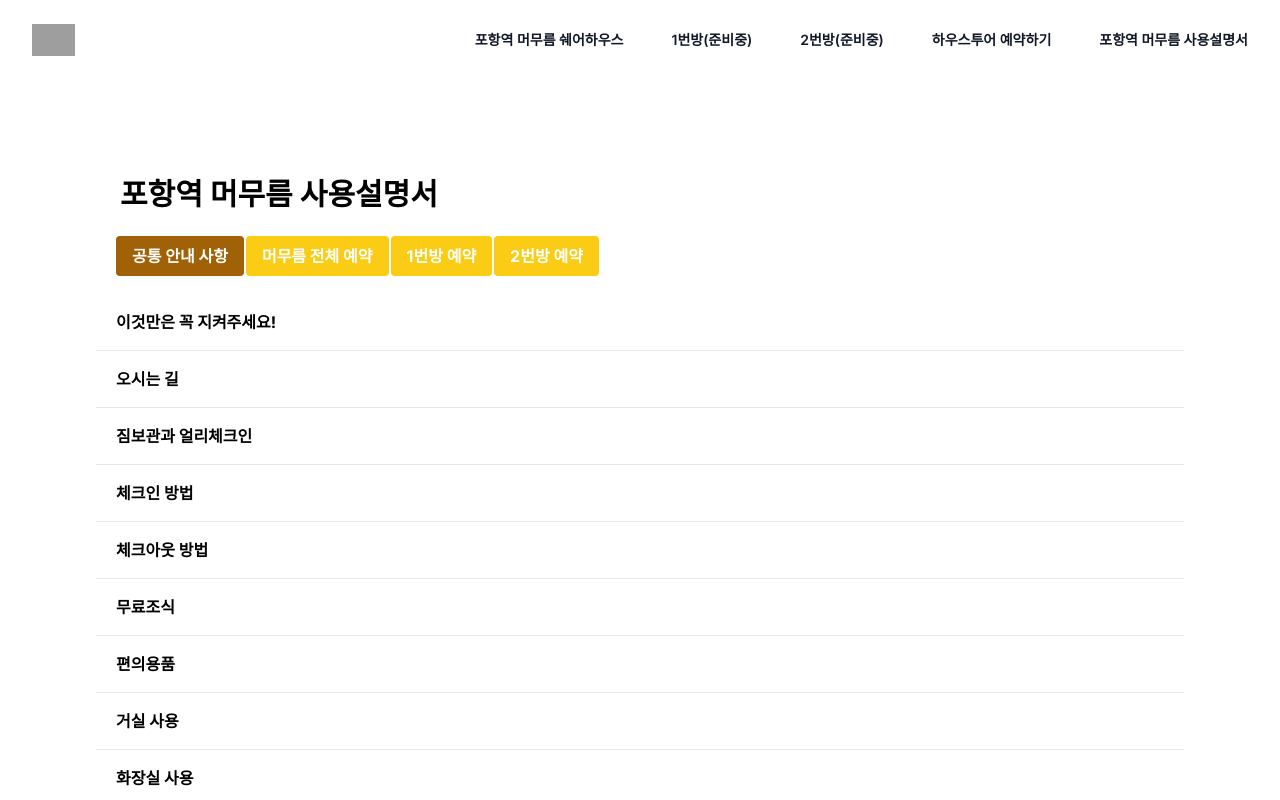
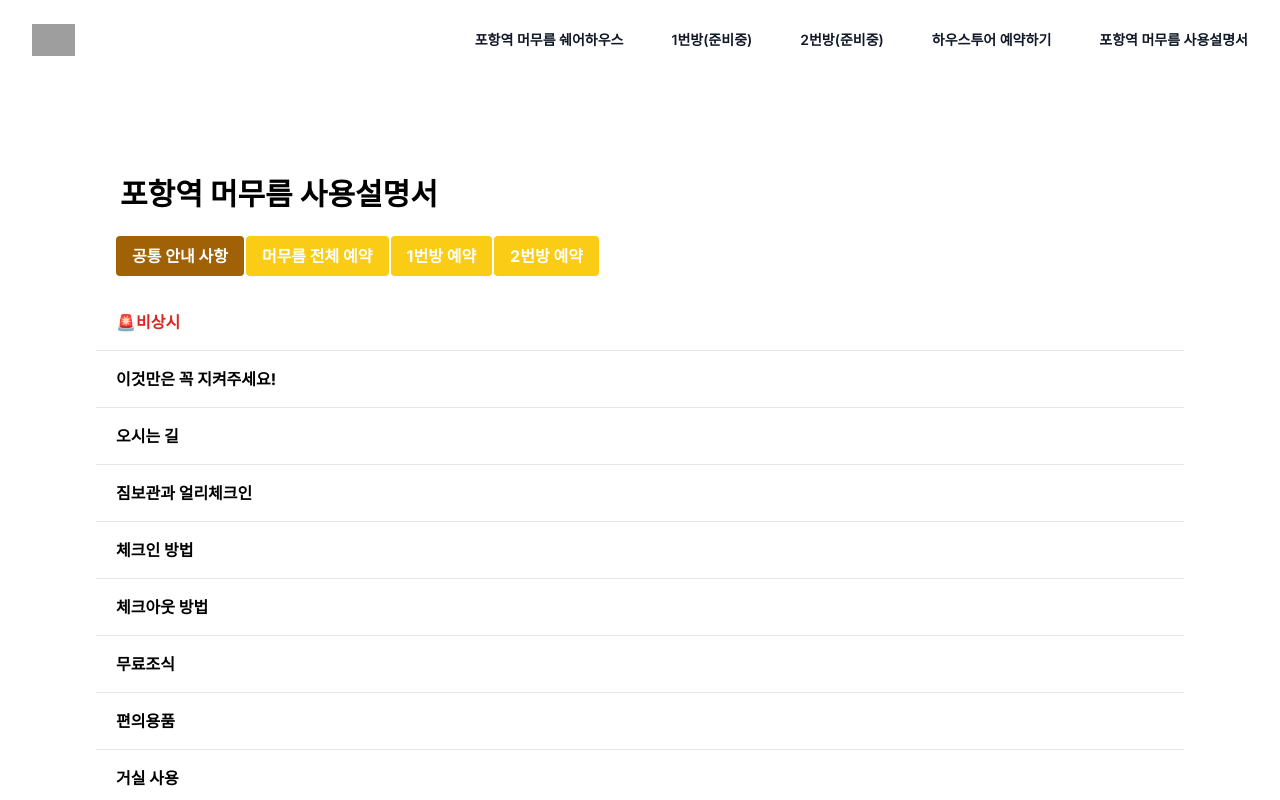
Before and after one commit to saebyeokchu/phymmr, a Next.js app: page /guide in a window 1280 px wide. Shown: the top 800 px of the page. Built offline with nearby package versions, Linux system fonts and the light colour scheme; grey boxes are pictures that could not be loaded.

Commit message:
edit guide

```diff
--- a/app/guide/forEveryone/template.tsx
+++ b/app/guide/forEveryone/template.tsx
@@ -5,12 +5,13 @@ type AccordionBox = {
     noticeTitle : string,
     notices : string[],
     noticeIndex : number,
-    imageSrc? : string
+    imageSrc? : string,
+    titleColor? : string
 }
 
 export default function ForEveryone() {
     const [showMenu, setShowMenu] = useState<boolean[]>([]);
-    const menuNum : number =  11;
+    const menuNum : number =  12;
 
     useEffect(()=>{
         let initialShowMenuAry : boolean[] = []
@@ -22,11 +23,11 @@ export default function ForEveryone() {
         setShowMenu({...showMenu})
     }
 
-    const AccordionBox = ({noticeTitle,notices,noticeIndex,imageSrc} : AccordionBox ) =>
+    const AccordionBox = ({noticeTitle,notices,noticeIndex,imageSrc,titleColor} : AccordionBox ) =>
         <div>
-            <h2 className="mb-0 hover:text-purple-600" id="flush-headingOne" onClick={()=>onMenuClick(noticeIndex)}>
+            <h2 className={`mb-0 ${titleColor === 'red' && `text-red-600`} hover:text-yellow-600`} id="flush-headingOne" onClick={()=>onMenuClick(noticeIndex)}>
             <button
-                className="group relative flex w-full items-center rounded-none border-0 py-4 px-5 text-left text-base font-bold"
+                className={`group relative flex w-full items-center rounded-none border-0 py-4 px-5 text-left text-base font-bold`}
                 type="button" >
                 {noticeTitle}
             </button>
@@ -47,6 +48,15 @@ export default function ForEveryone() {
 
     return (
         <>
+            <AccordionBox
+                noticeTitle = "🚨비상시"
+                notices= {[
+                    "아침 8시 ~ 저녁 10시까지는 에어비앤비 메세지를 통해 상시 연락가능합니다.",
+                    "이후 응급상황 발생시 010-2740-3096으로 전화부탁드립니다."
+                ]}
+                noticeIndex= {10}
+                titleColor="red"
+            />
             <AccordionBox
                 noticeTitle = "이것만은 꼭 지켜주세요!"
                 notices= {[
```
Also changed, not shown: 1 other file (tests, documents, lock files or other folders).
